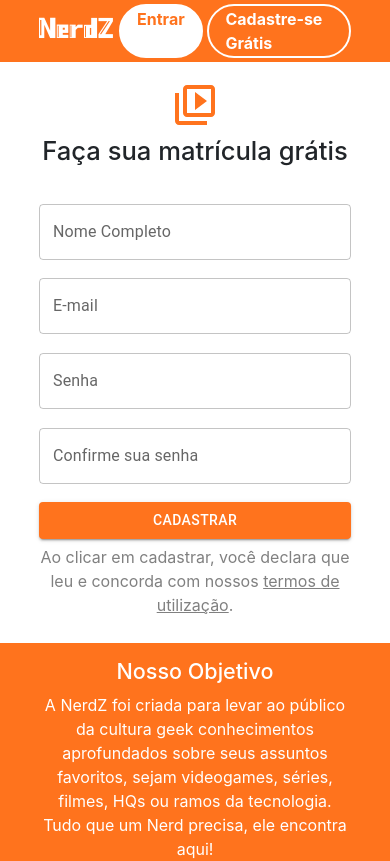
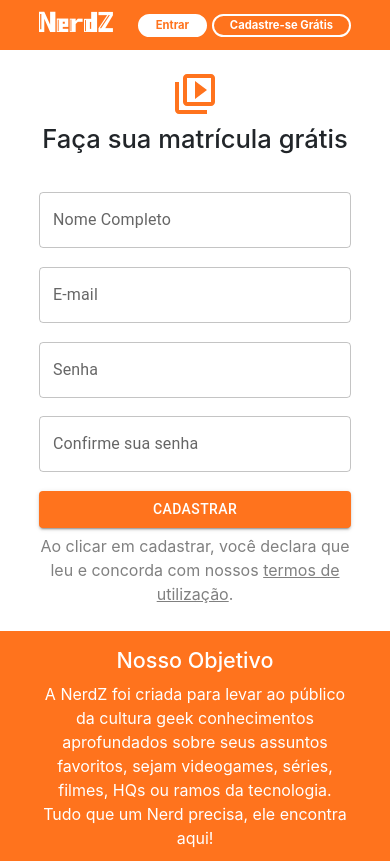
Before and after one commit to ramos-vini/NerdZ_React-JS_Project, a React (Create React App) app: page / in a window 390 px wide. Shown: the top 861 px of the page. Built offline with nearby package versions, Linux system fonts and the light colour scheme.

Commit message:
Ajuste de responsividade do Header

```diff
--- a/src/components/header/header.css
+++ b/src/components/header/header.css
@@ -53,7 +53,7 @@ nav a:hover{
         font-size: 1.8rem;
     }
 
-    .navDiv2 a{
+    .headerNavDiv2 a{
         font-size: 0.7rem;
     }
 }
```
